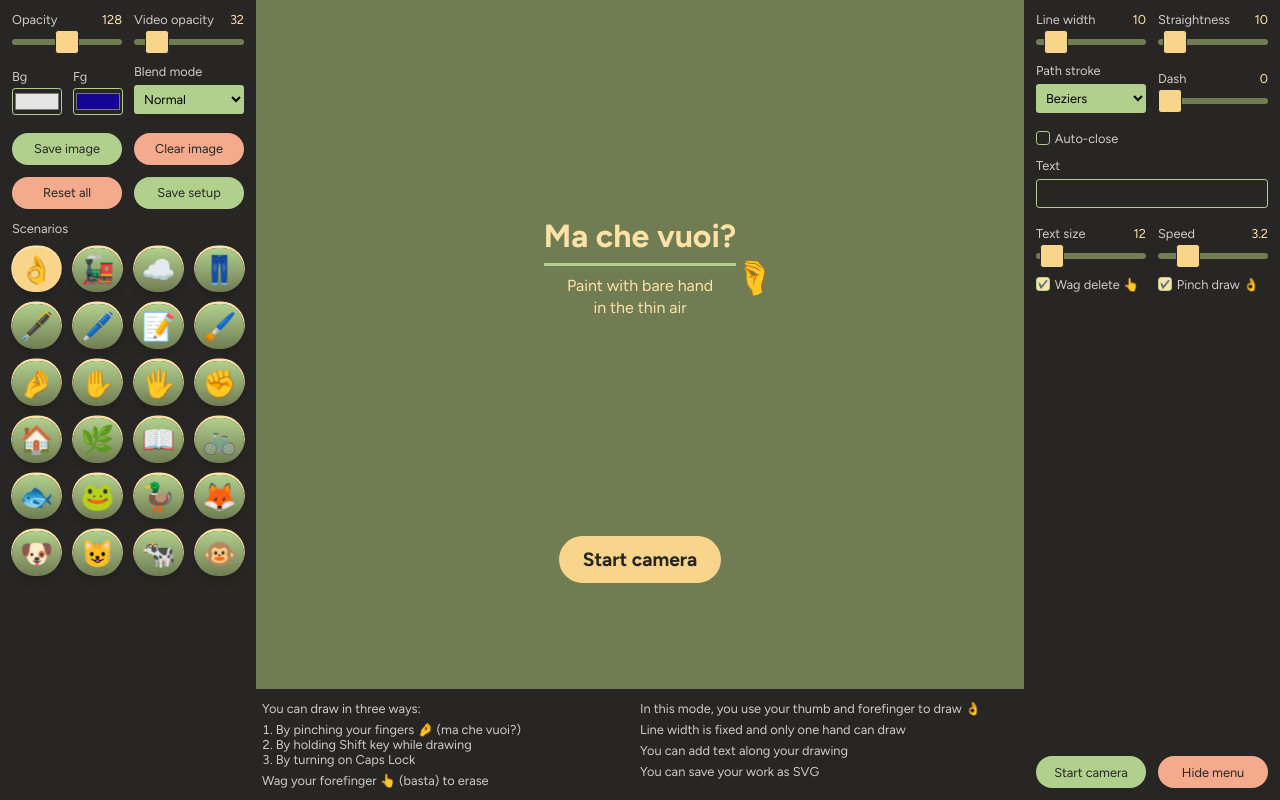
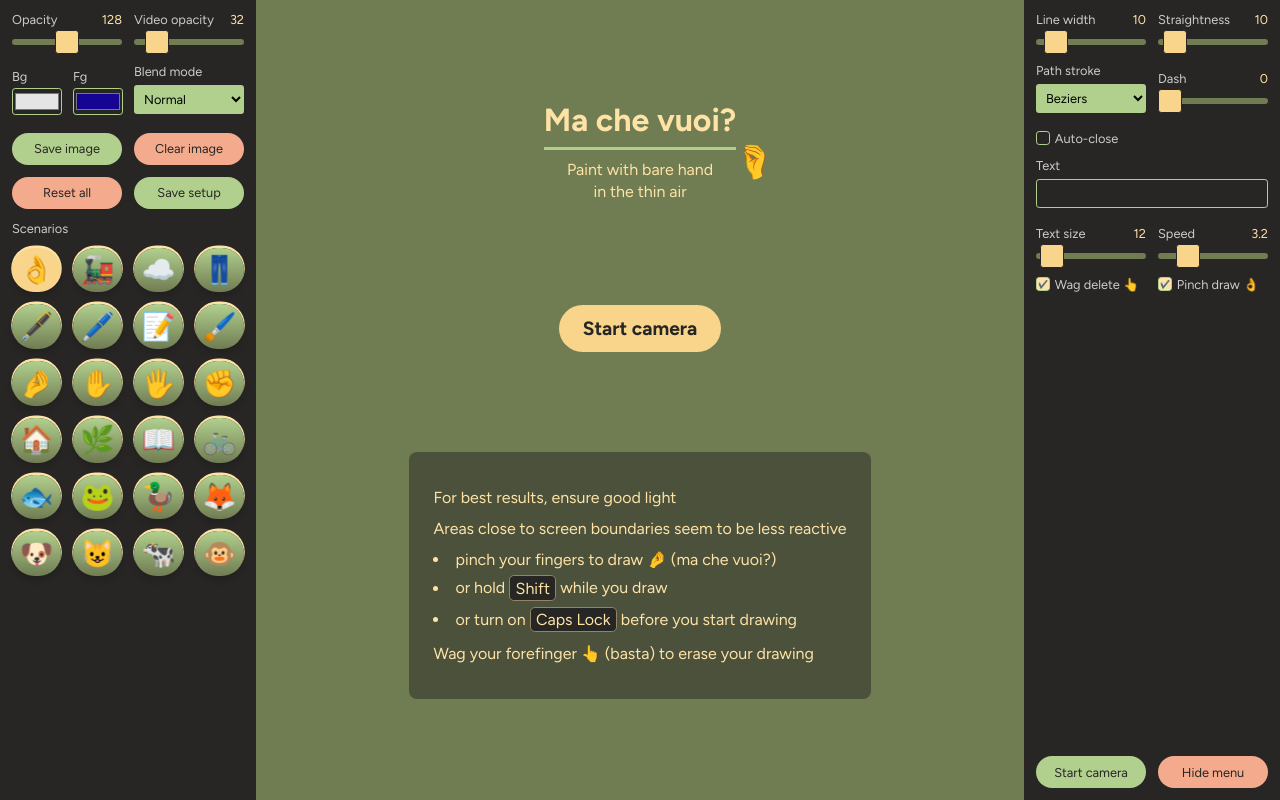
Before and after one commit to cincplug/machevuoi, a Next.js app: page / in a window 1280 px wide. Built offline with nearby package versions, Linux system fonts and the light colour scheme; a web font is replaced by a local one.

Commit message:
Rearrange splash and info

```diff
--- a/app/components/App.tsx
+++ b/app/components/App.tsx
@@ -268,6 +268,7 @@ const App: React.FC = () => {
       {setup.isMenuVisible && isSetupLoaded && (
         <Menu
           {...{
+            isStarted,
             setup,
             setSetup,
             updateSetup,
--- a/app/components/nav/Info.tsx
+++ b/app/components/nav/Info.tsx
@@ -8,35 +8,23 @@ const Info: React.FC<IProps> = ({ setup }) => {
   const { pattern, isScratchCanvas } = setup;
   return (
     <div className="info">
-      <section>
-        <p>You can draw in three ways:</p>
-        <ol>
-          <li>By pinching your fingers 🤌 (ma che vuoi?)</li>
-          <li>By holding Shift key while drawing</li>
-          <li>By turning on Caps Lock</li>
-        </ol>
-        <p>Wag your forefinger 👆 (basta) to erase</p>
-      </section>
-      <section>
       {pattern !== "canvas" || !isScratchCanvas ? (
-          <p>In this mode, you use your thumb and forefinger to draw 👌</p>
+        <p>Use thumb and forefinger to draw 👌 </p>
       ) : (
-          <p>In this mode, you use your whole hand to draw 🖐️🤘🫱✌️</p>
-        )}
+        <p>Use whole hand to draw 🖐️🤘🫱✌️</p>
+      )}{" "}
       {pattern === "canvas" ? (
         <>
-            <p>Line width is influenced by tightness of your grip</p>
+          <p>Grip affects line width</p>
           <p>You can use both of your hands</p>
-            <p>You can save your work as PNG</p>
         </>
       ) : (
         <>
-            <p>Line width is fixed and only one hand can draw</p>
-            <p>You can add text along your drawing</p>
-            <p>You can save your work as SVG</p>
+          <p>Grip does not affect line width.</p>
+          <p> Only one hand can draw. </p>
+          <p>You can add text</p>
         </>
       )}
-      </section>
     </div>
   );
 };
--- a/app/components/nav/Menu.tsx
+++ b/app/components/nav/Menu.tsx
@@ -9,6 +9,7 @@ import { ISetup, UpdateSetupType } from "../../../types";
 
 interface IProps {
   setup: ISetup;
+  isStarted: boolean;
   setSetup: React.Dispatch<React.SetStateAction<ISetup>>;
   updateSetup: (event: UpdateSetupType) => void;
   clearPaths: () => void;
@@ -16,6 +17,7 @@ interface IProps {
 
 const Menu: React.FC<IProps> = ({
   setup,
+  isStarted,
   setSetup,
   updateSetup,
   clearPaths
@@ -70,7 +72,7 @@ const Menu: React.FC<IProps> = ({
           <ShapeSelection {...{ setup, updateSetup }} />
         )}
       </aside>
-      <Info {...{ setup }} />
+      {isStarted && <Info {...{ setup }} />}
     </section>
   );
 };
--- a/app/components/nav/Splash.tsx
+++ b/app/components/nav/Splash.tsx
@@ -12,12 +12,28 @@ const Splash: React.FC<IProps> = ({ handlePlayButtonClick }) => {
           <span className="text">Ma che vuoi?</span>
         </h1>
         <div className="slogan">
-          <p className="slogan-text">Paint with bare hand<br/>in the thin air</p>
+          <p className="slogan-text">
+            Paint with bare hand
+            <br />
+            in the thin air
+          </p>
         </div>
       </div>
       <button className="splash-button" onClick={handlePlayButtonClick}>
         Start camera
       </button>
+      <section className="pro-tips">
+        <p>For best results, ensure good light</p>
+        <p>
+          Areas close to screen boundaries seem to be less reactive
+        </p>
+        <ul>
+          <li>pinch your fingers to draw 🤌 (ma che vuoi?)</li>
+          <li>or hold <strong>Shift</strong> while you draw</li>
+          <li>or turn on <strong>Caps Lock</strong> before you start drawing</li>
+        </ul>
+        <p>Wag your forefinger 👆 (basta) to erase your drawing</p>
+      </section>
     </div>
   );
 };
--- a/app/styles.scss
+++ b/app/styles.scss
@@ -41,7 +41,7 @@
   --color-red-light: #f4aa8c;
 
   --color-black-light-semi: #222c;
-  --color-skin-dark-semi: #2d1f14d0;
+  --color-skin-dark-semi: #27262580;
   --color-yellow-semi: #fd28;
 
   --gradient-dark: linear-gradient(
@@ -52,6 +52,7 @@
   --gap: 0.75rem;
   --gap-half: calc(var(--gap) / 2);
   --gap-double: calc(var(--gap) * 2);
+  --gap-neg-small: -0.1rem;
 
   --menu-width: 16rem;
   --input-height: 1.8rem;
@@ -258,6 +259,12 @@ fieldset {
 legend {
   grid-column: span 12;
   font-size: var(--font-size-m);
+}
+
+ul,
+ol {
+  padding-left: 0;
+  list-style-position: inside;
 }
 
 #root {
@@ -537,6 +544,38 @@ label {
     }
   }
 
+  .pro-tips {
+    max-width: 30rem;
+    background: var(--color-skin-dark-semi);
+    padding: var(--gap-double);
+    border-radius: 0.5rem;
+    p {
+      margin: var(--gap) 0;
+    }
+    li {
+      margin: var(--gap-half) 0;
+    }
+    strong {
+      position: relative;
+      display: inline-block;
+      padding: 0.2rem 0.4rem;
+      font-weight: normal;
+      &:before {
+        display: block;
+        position: absolute;
+        content: "";
+        z-index: -1;
+        top: 0;
+        right: 0;
+        bottom: 0;
+        left:0;
+        background: var(--color-skin-dark);
+        border: 1px solid var(--color-skin-light);
+        border-radius: 0.3rem;
+      }
+    }
+  }
+
   .slogan {
     text-align: center;
     line-height: 1.4;
@@ -701,16 +740,11 @@ pre {
   background: var(--color-skin-dark);
   color: var(--color-silver);
   padding: var(--gap-half);
-  display: grid;
-  grid-template-columns: repeat(2, minmax(0, 1fr));
+  display: flex;
+  justify-content: space-evenly;
   z-index: 2;
   p {
     margin: var(--gap-half) 0;
-  }
-  ul,
-  ol {
-    padding-left: 0;
-    list-style-position: inside;
   }
   @include until {
     width: auto;
```
Lines whose indentation alone changed are shown as unchanged.
